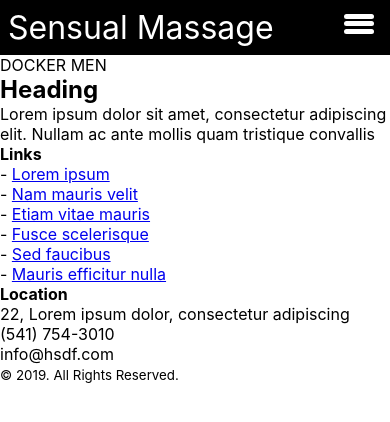
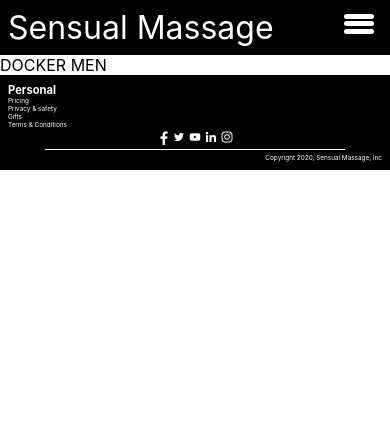
Before and after one commit to dave-cmd/PNM-Massage-Site, a Flask app: page /home in a window 390 px wide. Shown: the top 422 px of the page. Run offline with Flask 2, Linux system fonts and the light colour scheme.

Commit message:
Footer partially done

```diff
--- a/app/static/styles/style.css
+++ b/app/static/styles/style.css
@@ -2,6 +2,7 @@
 *,::before, ::after{
     margin:0;
     padding:0;
+    box-sizing: border-box;
     font-family: -apple-system, BlinkMacSystemFont, 'Segoe UI', Roboto, Oxygen, Ubuntu, Cantarell, 'Open Sans', 'Helvetica Neue', sans-serif;
 }
 
@@ -90,3 +91,101 @@
     }
 
 }
+
+/*Footer*/
+
+.footer{
+	background-color: black;
+	color: white;
+	padding: 1rem;
+}
+.footer-container{
+	display:  flex;
+
+}
+
+.footer-card{
+	display: flex;
+	flex-direction: column;
+	font-size: 0.6rem;
+}
+
+.footer-card a{
+	color: white;
+	text-decoration: none;
+}
+.footer-card a:hover{
+	color: rgba(30,144,255,1);
+}
+
+.footer-social{
+	display: flex;
+	justify-content: center;
+}
+
+.footer-social img{
+	width: 2rem;
+}
+
+.footer-social img:hover{
+	background-color: red;
+	border-radius: 10px;
+}
+hr{
+	background-color: white;
+	width: 80%;
+	height: 0.04rem;
+	border: none;
+	margin-bottom: 0.5rem;
+}
+
+.footer-title{
+	font-size: 1rem;
+}
+
+.footer-copyright{
+	font-size: 0.6rem;
+	display: flex;
+	justify-content: flex-end;
+}
+
+@media(max-width: 500px){
+	.footer{
+	background-color: black;
+	color: white;
+	padding: 0.5rem;
+}
+.footer-container{
+	display:  flex;
+
+}
+
+.footer-card{
+	font-size: 0.4rem;
+}
+
+.footer-card a:hover{
+	color: rgba(30,144,255,1);
+}
+
+
+.footer-social img{
+	width: 1rem;
+}
+
+.footer-social img:hover{
+	border-radius: 5px;
+}
+hr{
+	margin-bottom: 0.25rem;
+}
+
+.footer-title{
+	font-size: 0.7rem;
+}
+
+.footer-copyright{
+	font-size: 0.4rem;
+
+}
+}
--- a/app/templates/base.html
+++ b/app/templates/base.html
@@ -31,40 +31,27 @@
 {% endblock %}
     <!--Footer-->
     <div class="footer">
-        <div class="mt-5 pt-5 pb-5 footer">
-<div class="container">
-  <div class="row">
-    <div class="col-lg-5 col-xs-12 about-company">
-      <h2>Heading</h2>
-      <p class="pr-5 text-white-50">Lorem ipsum dolor sit amet, consectetur adipiscing elit. Nullam ac ante mollis quam tristique convallis </p>
-      <p><a href="#"><i class="fa fa-facebook-square mr-1"></i></a><a href="#"><i class="fa fa-linkedin-square"></i></a></p>
-    </div>
-    <div class="col-lg-3 col-xs-12 links">
-      <h4 class="mt-lg-0 mt-sm-3">Links</h4>
-        <ul class="m-0 p-0">
-          <li>- <a href="#">Lorem ipsum</a></li>
-          <li>- <a href="#">Nam mauris velit</a></li>
-          <li>- <a href="#">Etiam vitae mauris</a></li>
-          <li>- <a href="#">Fusce scelerisque</a></li>
-          <li>- <a href="#">Sed faucibus</a></li>
-          <li>- <a href="#">Mauris efficitur nulla</a></li>
-        </ul>
-    </div>
-    <div class="col-lg-4 col-xs-12 location">
-      <h4 class="mt-lg-0 mt-sm-4">Location</h4>
-      <p>22, Lorem ipsum dolor, consectetur adipiscing</p>
-      <p class="mb-0"><i class="fa fa-phone mr-3"></i>(541) 754-3010</p>
-      <p><i class="fa fa-envelope-o mr-3"></i>info@hsdf.com</p>
-    </div>
-  </div>
-  <div class="row mt-5">
-    <div class="col copyright">
-      <p class=""><small class="text-white-50">© 2019. All Rights Reserved.</small></p>
-    </div>
-  </div>
-</div>
-</div>
-    </div>
+        <div class="footer-container">
+            <div class="footer-card">
+                <h3 class="footer-title">Personal</h3>
+                <a href="#">Pricing</a>
+                <a href="#">Privacy & safety</a>
+                <a href="#">Gifts</a>
+                <a href="#">Terms & Conditions</a>
+
+            </div>
+        </div>
+        <div class="footer-social">
+           <a href="#"><img src="{{url_for('static', filename='icons/facebook.png')}}"></a>
+           <a href="#"><img src="{{url_for('static', filename='icons/twitter.png')}}"></a>
+           <a href="#"><img src="{{url_for('static', filename='icons/youtube.png')}}"></a>
+           <a href="#"><img src="{{url_for('static', filename='icons/linkedin.png')}}"></a>
+           <a href="#"><img src="{{url_for('static', filename='icons/instagram.png')}}"></a>
+
+        </div>
+        <center><hr></center>
+        <div class="footer-copyright">Copyright 2020, Sensual Massage, Inc</div>
+      </div>
 
 
 </body>
```
Also changed, not shown: app/static/icons/facebook.png (added), app/static/icons/instagram.png (added), app/static/icons/linkedin.png (added), app/static/icons/twitter.png (added), app/static/icons/youtube.png (added).
